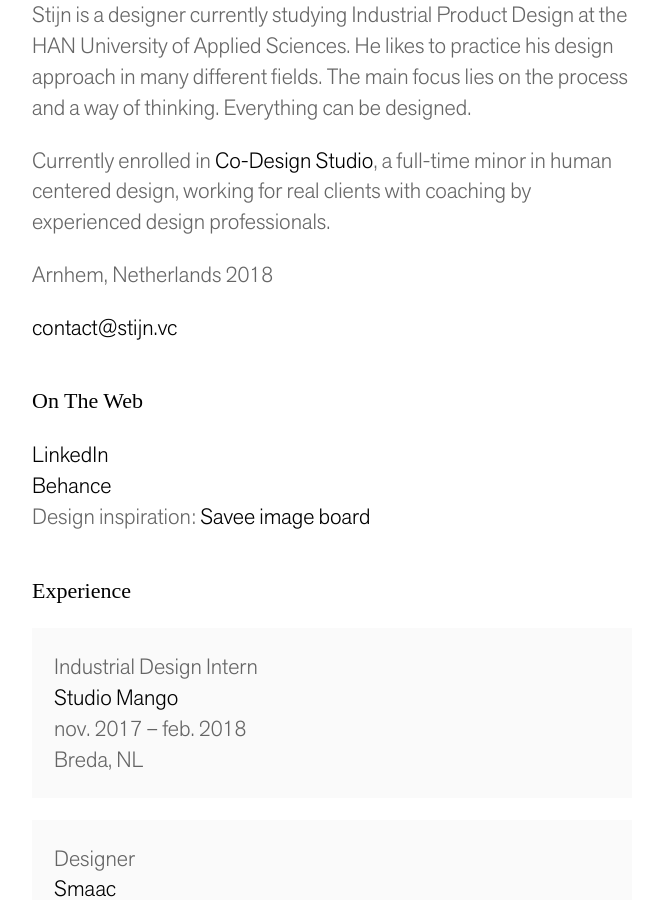
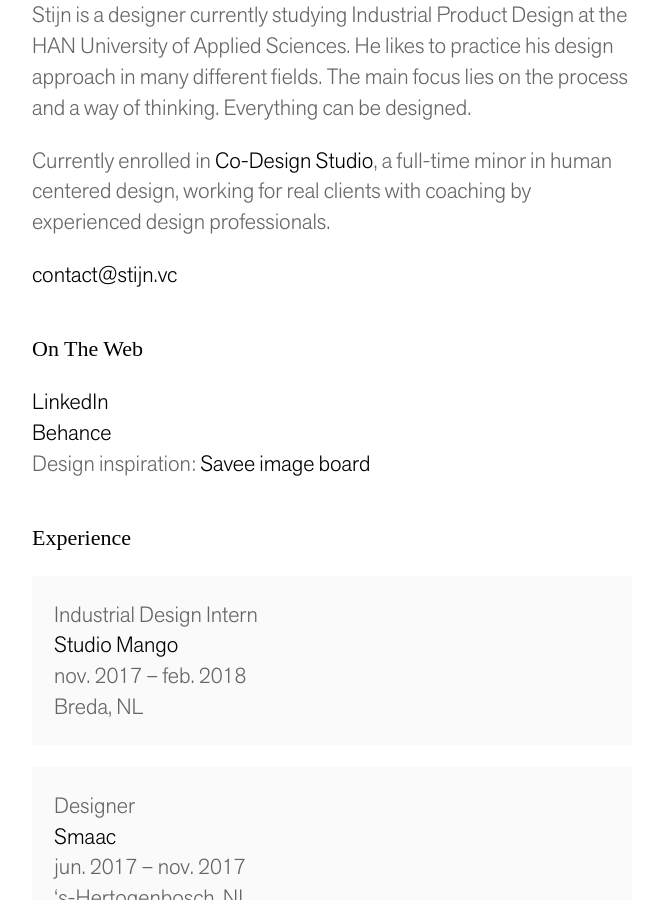
Before and after one commit to stijnvc/personal-website, a Jekyll site: the page built from about.md, in a window 1280 px wide and 900 px high, scrolled down 723 px. Shown: the whole window, without its empty margins (158-817 px from the left). Built offline with Jekyll 4.4.1, drawn with Linux system fonts in a browser that asks for light colours; some web fonts are replaced.

Commit message:
remove location

```diff
--- a/about.md
+++ b/about.md
@@ -14,8 +14,6 @@
 Currently enrolled in [Co-Design Studio](http://codesignstudio.strikingly.com/), a
 full-time minor in human centered design, working for real clients with
 coaching by experienced design professionals.
-
-Arnhem, Netherlands 2018
 
 [contact@stijn.vc](mailto:contact@stijn.vc)
 
```
